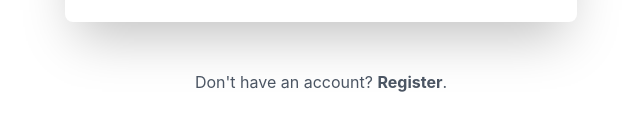
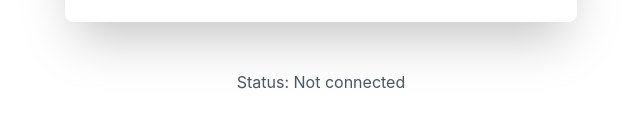
Before and after one commit to LockSense/locksense-mobile, a React (Create React App) app: page /sensor/login in a window 1280 px wide. Shown: the part 534-664 px from the top of the page, without its empty margins (319-959 px from the left). Built offline with nearby package versions, Linux system fonts and the light colour scheme.

Commit message:
Show connection status on login page

```diff
--- a/src/pages/Login.tsx
+++ b/src/pages/Login.tsx
@@ -1,6 +1,6 @@
 import { Form, Formik } from 'formik';
 import * as React from 'react';
-import { Link, useNavigate } from 'react-router-dom';
+import { useNavigate } from 'react-router-dom';
 import * as Yup from 'yup';
 import Button from '../components/buttons/Button';
 import TextField from '../components/forms/TextField';
@@ -29,16 +29,19 @@ const Login: React.FC = () => {
   const { mqttClient, setMqttClient, connectionState, setConnectionState } = useMqtt();
   const navigate = useNavigate();
 
-  // FIXME: don't use alerts for feedback
+  // TODO: don't use alerts for feedback
 
   const handleSubmit = (values: LoginForm) => {
     // No need to re-connect if the client has already been set up.
     if (mqttClient) {
       alert(`Connection status: ${connectionState}`);
-      if (connectionState === ConnectionState.CONNECTED) {
-        navigate('../camera');
+      switch (connectionState) {
+        case ConnectionState.CONNECTED:
+          navigate('../camera');
+          return;
+        case ConnectionState.CONNECTING:
+          return;
       }
-      return;
     }
 
     const client = createMqttClient(
@@ -103,13 +106,7 @@ const Login: React.FC = () => {
       </main>
 
       <div className="max-w-lg mx-auto text-center mt-12 mb-6">
-        <p className="text-gray-600">
-          Don't have an account?{' '}
-          <Link to="../register" className="font-bold hover:underline">
-            Register
-          </Link>
-          .
-        </p>
+        <p className="text-gray-600">{`Status: ${connectionState}`}</p>
       </div>
     </>
   );
```
